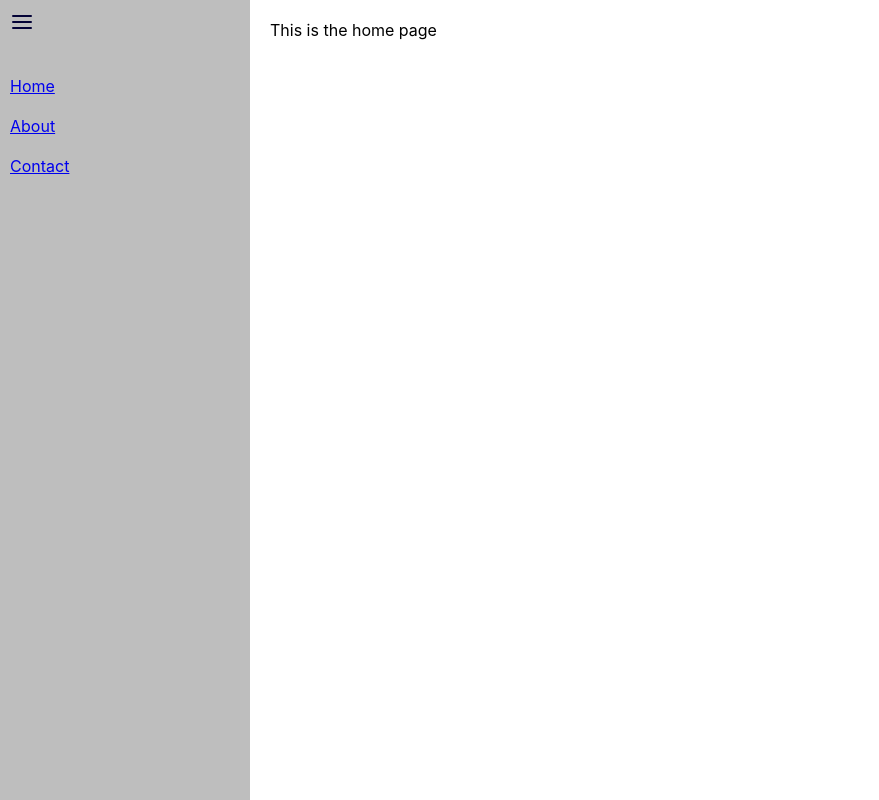
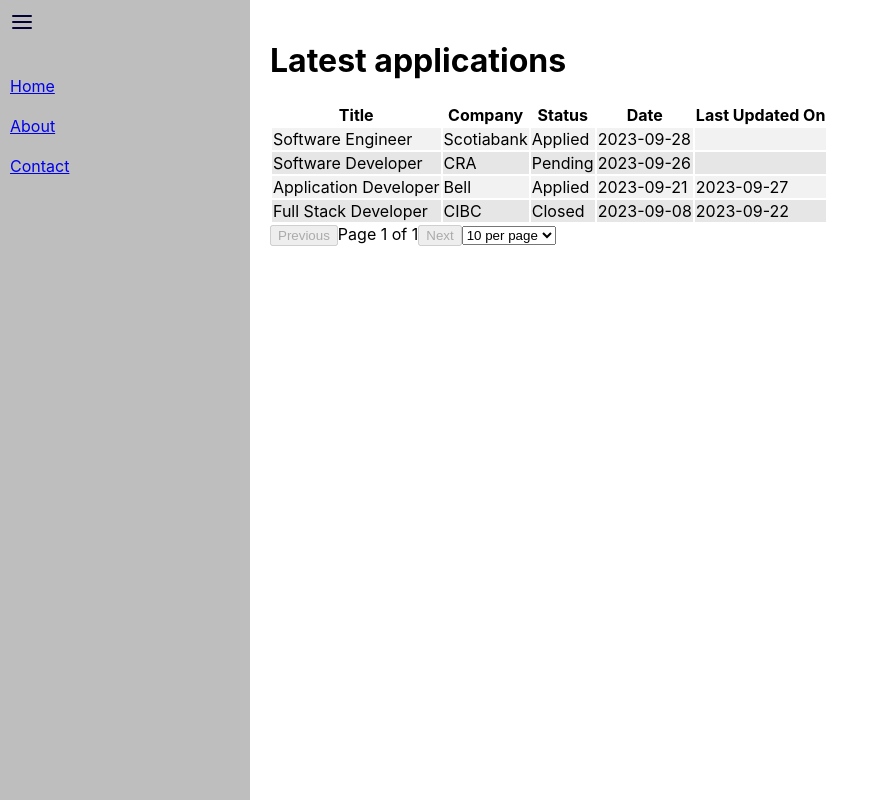
Before and after one commit to teban004/job-hunt-tracker, a React (Create React App) app: page / in a window 1280 px wide. Shown: the whole page, without its empty margins (0-879 px from the left). Built offline with nearby package versions, Linux system fonts and the light colour scheme.

Commit message:
added table component with pagination

```diff
--- a/src/App.css
+++ b/src/App.css
@@ -35,3 +35,11 @@
   flex-grow: 1;
   padding: 20px;
 }
+
+.even-row {
+  background-color: #f2f2f2;
+}
+
+.odd-row {
+  background-color: #e6e6e6;
+}
--- /dev/null
+++ b/src/Components/Table.js
@@ -0,0 +1,95 @@
+// Table.js
+import React, { useState, useEffect } from 'react';
+
+const Table = ({ data, columns, defaultPageSize }) => {
+  const [currentPage, setCurrentPage] = useState(0);
+  const [pageSize, setPageSize] = useState(defaultPageSize);
+  const [sortedField, setSortedField] = useState(null);
+  const [sortedDirection, setSortedDirection] = useState('asc');
+
+  const handlePageChange = (newPage) => {
+    setCurrentPage(newPage);
+  };
+
+  const handlePageSizeChange = (e) => {
+    setPageSize(parseInt(e.target.value, 10));
+    setCurrentPage(0);
+  };
+
+  const handleSort = (field) => {
+    if (sortedField === field) {
+      setSortedDirection(sortedDirection === 'asc' ? 'desc' : 'asc');
+    } else {
+      setSortedField(field);
+      setSortedDirection('asc');
+    }
+  };
+
+  const sortedData = data.sort((a, b) => {
+    if (sortedField) {
+      const aValue = a[sortedField];
+      const bValue = b[sortedField];
+      if (aValue < bValue) return sortedDirection === 'asc' ? -1 : 1;
+      if (aValue > bValue) return sortedDirection === 'asc' ? 1 : -1;
+      return 0;
+    }
+    return 0;
+  });
+
+  const paginatedData = sortedData.slice(
+    currentPage * pageSize,
+    currentPage * pageSize + pageSize
+  );
+
+  return (
+    <div>
+      <table>
+        <thead>
+          <tr>
+            {columns.map((column) => (
+              <th key={column.field} onClick={() => handleSort(column.field)}>
+                {column.label}
+              </th>
+            ))}
+          </tr>
+        </thead>
+        <tbody>
+          {paginatedData.map((item, index) => (
+            <tr
+              key={index}
+              className={index % 2 === 0 ? 'even-row' : 'odd-row'}
+            >
+              {columns.map((column) => (
+                <td key={column.field}>{item[column.field]}</td>
+              ))}
+            </tr>
+          ))}
+        </tbody>
+      </table>
+      <div className="pagination">
+        <button
+          onClick={() => handlePageChange(currentPage - 1)}
+          disabled={currentPage === 0}
+        >
+          Previous
+        </button>
+        <span>
+          Page {currentPage + 1} of {Math.ceil(sortedData.length / pageSize)}
+        </span>
+        <button
+          onClick={() => handlePageChange(currentPage + 1)}
+          disabled={currentPage === Math.ceil(sortedData.length / pageSize) - 1}
+        >
+          Next
+        </button>
+        <select onChange={handlePageSizeChange} value={pageSize}>
+          <option value={2}>2 per page</option>
+          <option value={10}>10 per page</option>
+          <option value={20}>20 per page</option>
+        </select>
+      </div>
+    </div>
+  );
+};
+
+export default Table;
--- a/src/Pages/Home.js
+++ b/src/Pages/Home.js
@@ -1,10 +1,28 @@
+import Table from '../Components/Table';
+
 function Home() {
+
+    const data = [
+        {"title": "Software Engineer", "company": "Scotiabank", "status": "Applied", "date": "2023-09-28", "lastUpdated": ""},
+        {"title": "Software Developer", "company": "CRA", "status": "Pending", "date": "2023-09-26", "lastUpdated": ""},
+        {"title": "Application Developer", "company": "Bell", "status": "Applied", "date": "2023-09-21", "lastUpdated": "2023-09-27"},
+        {"title": "Full Stack Developer", "company": "CIBC", "status": "Closed", "date": "2023-09-08", "lastUpdated": "2023-09-22"},
+    ];
+
+    const columns = [
+        { label: 'Title', field: 'title' },
+        { label: 'Company', field: 'company' },
+        { label: 'Status', field: 'status' },
+        { label: 'Date', field: 'date' },
+        { label: 'Last Updated On', field: 'lastUpdated' },
+      ];
 
     return (
       <div className="home">
-        This is the home page
+        <h1>Latest applications</h1>
+        <Table data={data} columns={columns} defaultPageSize={10} />
       </div>
     );
-  }
+}
 
-  export default Home;
+export default Home;
```
